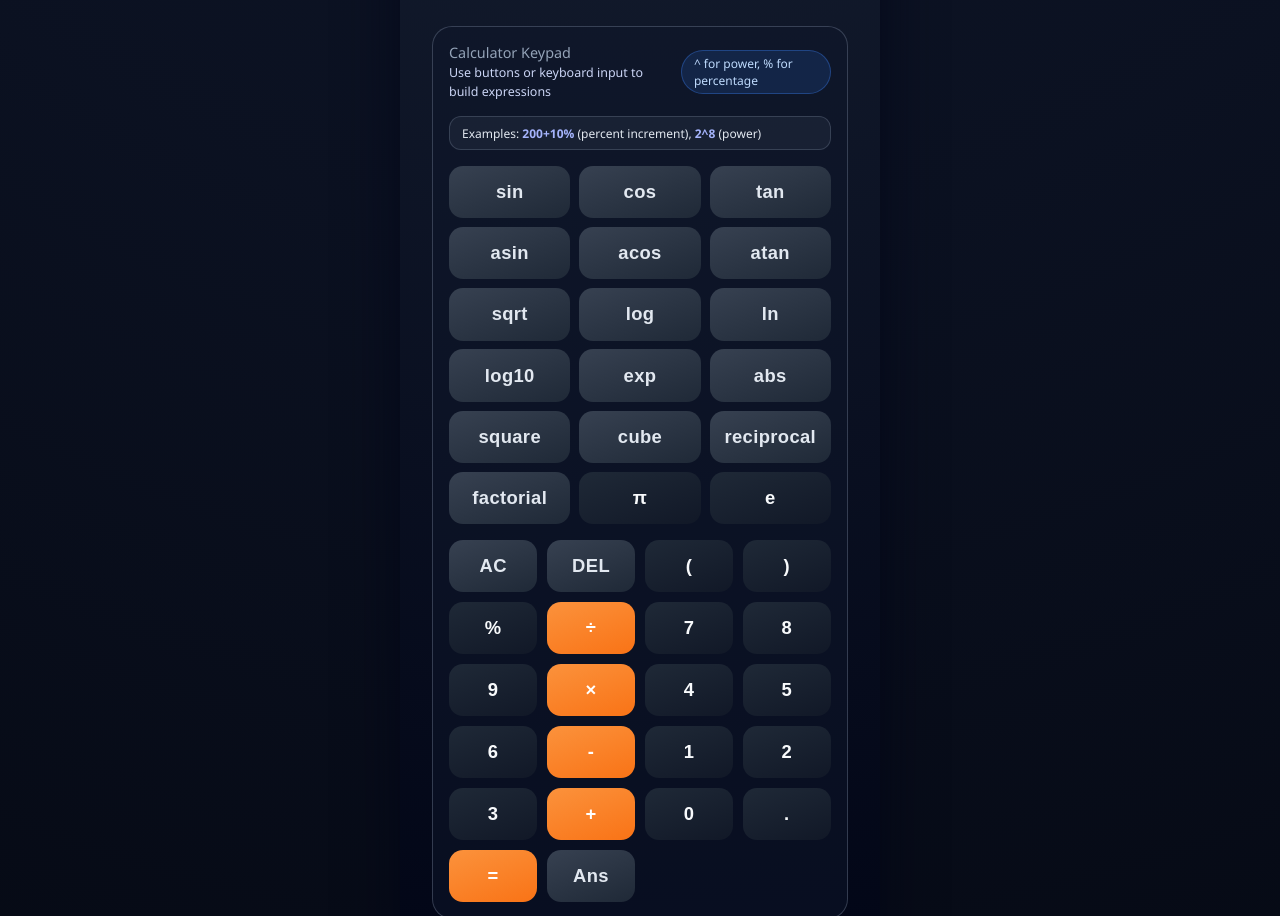
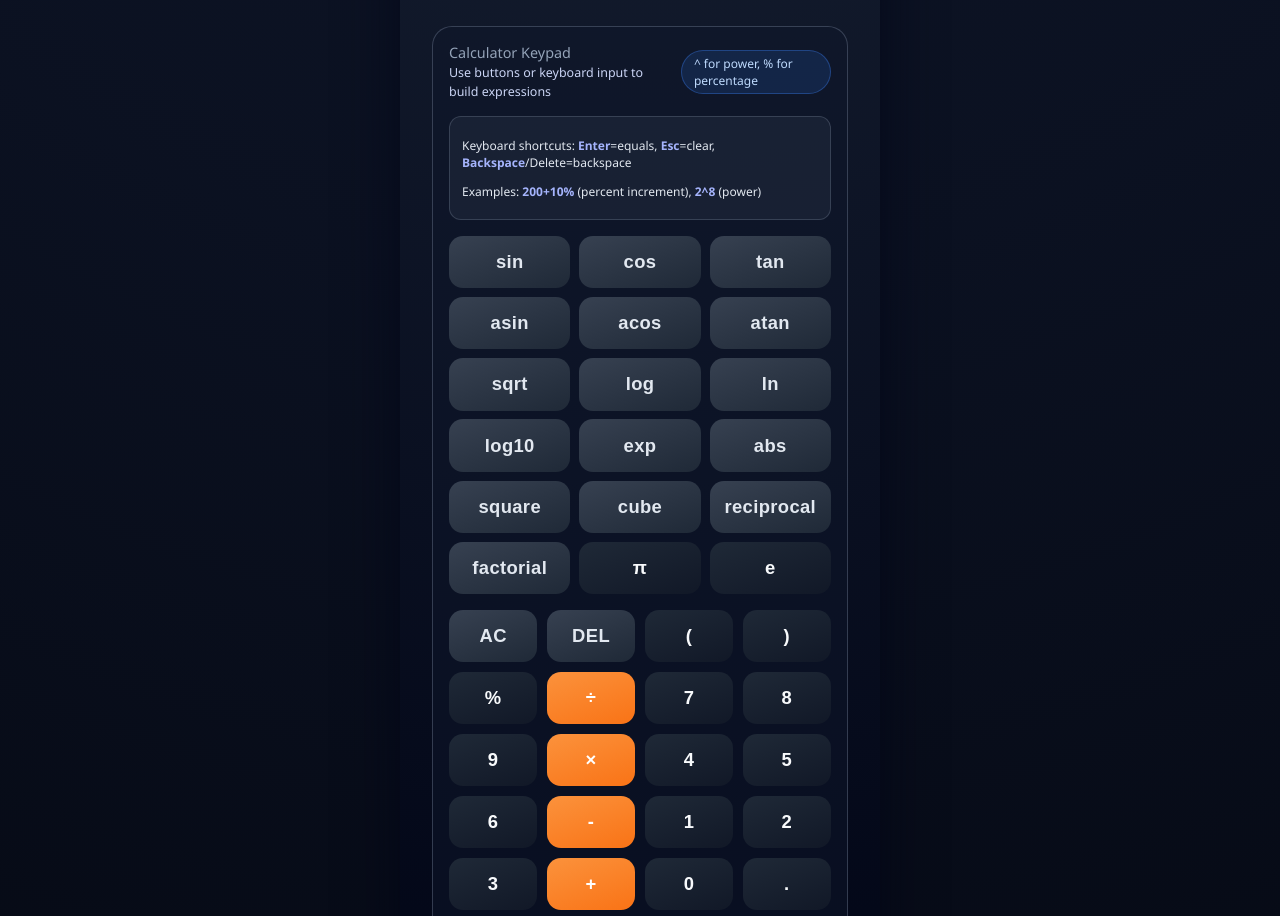
Before and after one commit to johnwick22012026-source/Calculator, a React (Vite) app: page / in a window 1280 px wide. Shown: the part 793-1709 px from the top of the page. Built offline with nearby package versions, Linux system fonts and the light colour scheme.

Commit message:
feat(CALC-53): Add UI focus and accessibility affordances for keyboard use — src/components/CalculatorKeypad.tsx

```diff
--- a/src/components/CalculatorKeypad.tsx
+++ b/src/components/CalculatorKeypad.tsx
@@ -103,7 +103,8 @@ export default function CalculatorKeypad({ onKeyPress }: CalculatorKeypadProps)
         <div className="keypad-operator-hint">^ for power, % for percentage</div>
       </div>
       <div className="keypad-helper-text">
-        Examples: <strong>200+10%</strong> (percent increment), <strong>2^8</strong> (power)
+        <p>Keyboard shortcuts: <strong>Enter</strong>=equals, <strong>Esc</strong>=clear, <strong>Backspace</strong>/Delete=backspace</p>
+        <p>Examples: <strong>200+10%</strong> (percent increment), <strong>2^8</strong> (power)</p>
       </div>
       <div className="keypad-grid keypad-grid--scientific" role="group" aria-label="Scientific controls">
         {scientificKeys.map(renderButton)}
```
